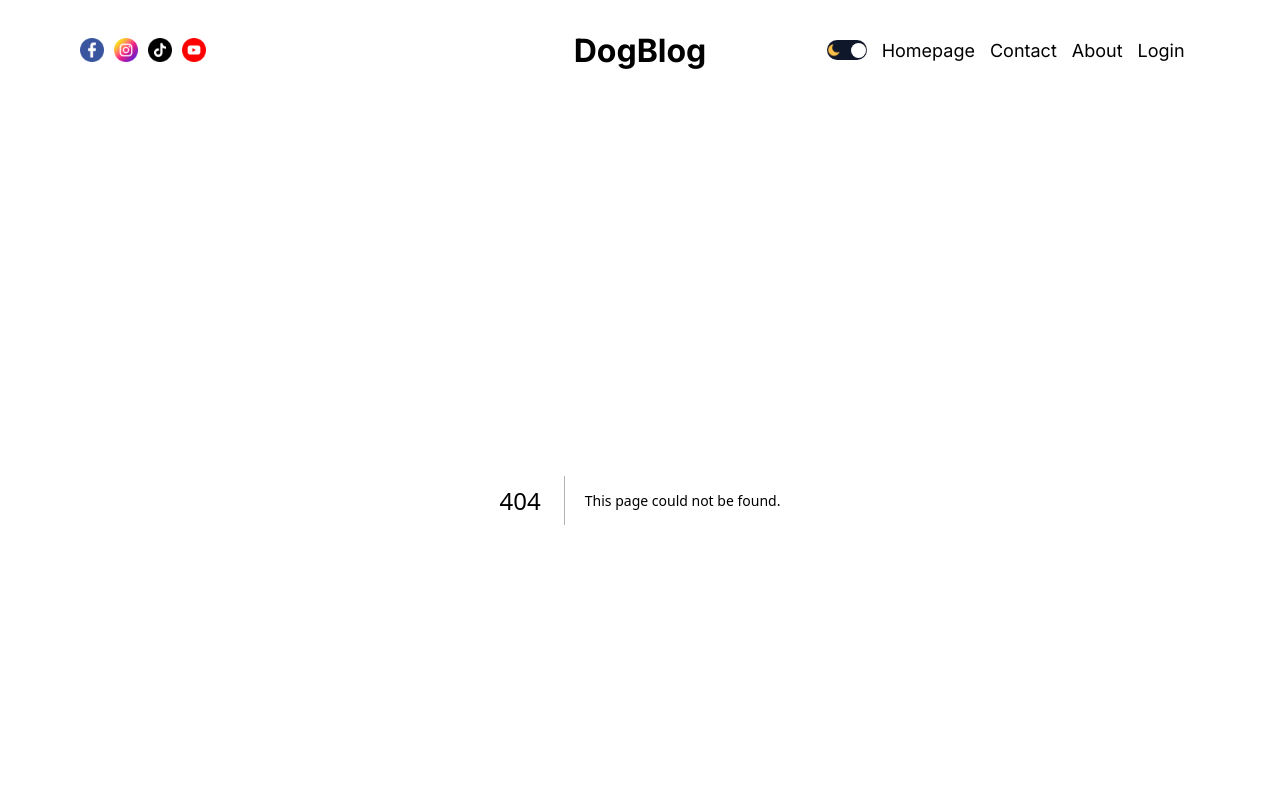
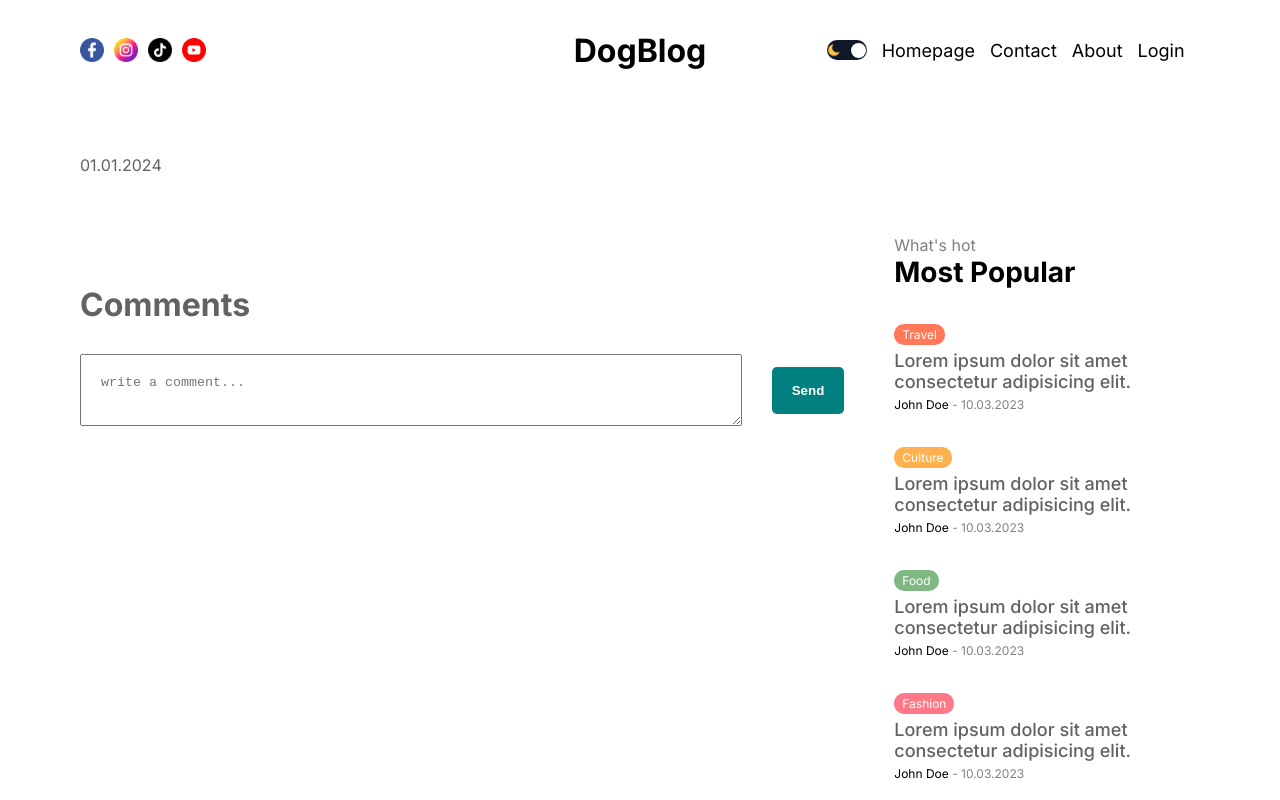
Before and after one commit to sdhanraj300/nextjsblog, a Next.js app: page /about in a window 1280 px wide. Before the commit this address had no page. Shown: the top 800 px of the page. Built offline with nearby package versions, Linux system fonts and the light colour scheme.

Commit message:
completed slug page

```diff
--- /dev/null
+++ b/src/app/[slug]/page.jsx
@@ -0,0 +1,51 @@
+import Menu from "@/components/Menu/Menu";
+import styles from "./singlePage.module.css";
+import Image from "next/image";
+import Comments from "@/components/comments/Comments";
+
+const SinglePage = async ({}) => {
+  const data = [];
+  return (
+    <div className={styles.container}>
+      <div className={styles.infoContainer}>
+        <div className={styles.textContainer}>
+          <h1 className={styles.title}>{data?.title}</h1>
+          <div className={styles.user}>
+            {data?.user?.image && (
+              <div className={styles.userImageContainer}>
+                <Image
+                  src={data.user.image}
+                  alt=""
+                  fill
+                  className={styles.avatar}
+                />
+              </div>
+            )}
+            <div className={styles.userTextContainer}>
+              <span className={styles.username}>{}</span>
+              <span className={styles.date}>01.01.2024</span>
+            </div>
+          </div>
+        </div>
+        {data?.img && (
+          <div className={styles.imageContainer}>
+            <Image src={data.img} alt="" fill className={styles.image} />
+          </div>
+        )}
+      </div>
+      <div className={styles.content}>
+        <div className={styles.post}>
+          <div
+            className={styles.description}
+          />
+          <div className={styles.comment}>
+            <Comments />
+          </div>
+        </div>
+        <Menu />
+      </div>
+    </div>
+  );
+};
+
+export default SinglePage;
--- /dev/null
+++ b/src/app/[slug]/singlePage.module.css
@@ -0,0 +1,94 @@
+.infoContainer {
+  display: flex;
+  align-items: center;
+  gap: 50px;
+}
+
+.textContainer {
+  flex: 1;
+}
+
+.title {
+  font-size: 64px;
+  margin-bottom: 50px;
+}
+
+.user {
+  display: flex;
+  align-items: center;
+  gap: 20px;
+}
+
+.userImageContainer {
+  width: 50px;
+  height: 50px;
+  position: relative;
+}
+
+.avatar {
+  border-radius: 50%;
+  object-fit: cover;
+}
+
+.userTextContainer {
+  display: flex;
+  flex-direction: column;
+  gap: 5px;
+  color: var(--softTextColor);
+}
+
+.username {
+  font-size: 20px;
+  font-weight: 500;
+}
+
+.imageContainer {
+  flex: 1;
+  height: 350px;
+  position: relative;
+}
+
+.image {
+  object-fit: cover;
+}
+
+.content {
+  display: flex;
+  gap: 50px;
+}
+
+.post {
+  flex: 5;
+  margin-top: 60px;
+}
+
+.description p {
+  font-size: 20px;
+  font-weight: 300;
+  margin-bottom: 20px;
+}
+
+@media screen and (max-width: 1536px) {
+  .title {
+    font-size: 54px;
+  }
+}
+@media screen and (max-width: 1280px) {
+  .title {
+    font-size: 48px;
+  }
+}
+@media screen and (max-width: 1024px) {
+  .imageContainer {
+    display: none;
+  }
+}
+@media screen and (max-width: 640px) {
+  .title {
+    font-size: 36px;
+  }
+
+  .description p {
+    font-size: 18px;
+  }
+}
--- /dev/null
+++ b/src/components/comments/Comments.jsx
@@ -0,0 +1,50 @@
+"use client";
+
+import Link from "next/link";
+import styles from "./comments.module.css";
+import Image from "next/image";
+
+const Comments = ({}) => {
+  const status = "authenticated";
+  const isLoading = false;
+  const data = [];
+  return (
+    <div className={styles.container}>
+      <h1 className={styles.title}>Comments</h1>
+      {status === "authenticated" ? (
+        <div className={styles.write}>
+          <textarea placeholder="write a comment..." className={styles.input} />
+          <button className={styles.button}>Send</button>
+        </div>
+      ) : (
+        <Link href="/login">Login to write a comment</Link>
+      )}
+      <div className={styles.comments}>
+        {isLoading
+          ? "loading"
+          : data?.map((item) => (
+              <div className={styles.comment} key={item._id}>
+                <div className={styles.user}>
+                  {item?.user?.image && (
+                    <Image
+                      src={item.user.image}
+                      alt=""
+                      width={50}
+                      height={50}
+                      className={styles.image}
+                    />
+                  )}
+                  <div className={styles.userInfo}>
+                    <span className={styles.username}>{item.user.name}</span>
+                    <span className={styles.date}>{item.createdAt}</span>
+                  </div>
+                </div>
+                <p className={styles.desc}>{item.desc}</p>
+              </div>
+            ))}
+      </div>
+    </div>
+  );
+};
+
+export default Comments;
--- /dev/null
+++ b/src/components/comments/comments.module.css
@@ -0,0 +1,70 @@
+.container {
+  margin-top: 50px;
+}
+
+.title {
+  color: var(--softTextColor);
+  margin-bottom: 30px;
+}
+
+.write {
+  display: flex;
+  align-items: center;
+  justify-content: space-between;
+  gap: 30px;
+}
+
+.input {
+  padding: 20px;
+  width: 100%;
+}
+
+.button {
+  padding: 16px 20px;
+  background-color: teal;
+  color: white;
+  font-weight: bold;
+  border: none;
+  border-radius: 5px;
+  cursor: pointer;
+}
+
+.comments {
+  margin-top: 50px;
+}
+
+.comment {
+  margin-bottom: 50px;
+}
+
+.user {
+  display: flex;
+  align-items: center;
+  gap: 20px;
+  margin-bottom: 20px;
+}
+
+.image {
+  border-radius: 50%;
+  object-fit: cover;
+}
+
+.userInfo {
+  display: flex;
+  flex-direction: column;
+  gap: 5px;
+  color: var(--softTextColor);
+}
+
+.username {
+  font-weight: 500;
+}
+
+.date {
+  font-size: 14px;
+}
+
+.desc {
+  font-size: 18px;
+  font-weight: 300;
+}
```
